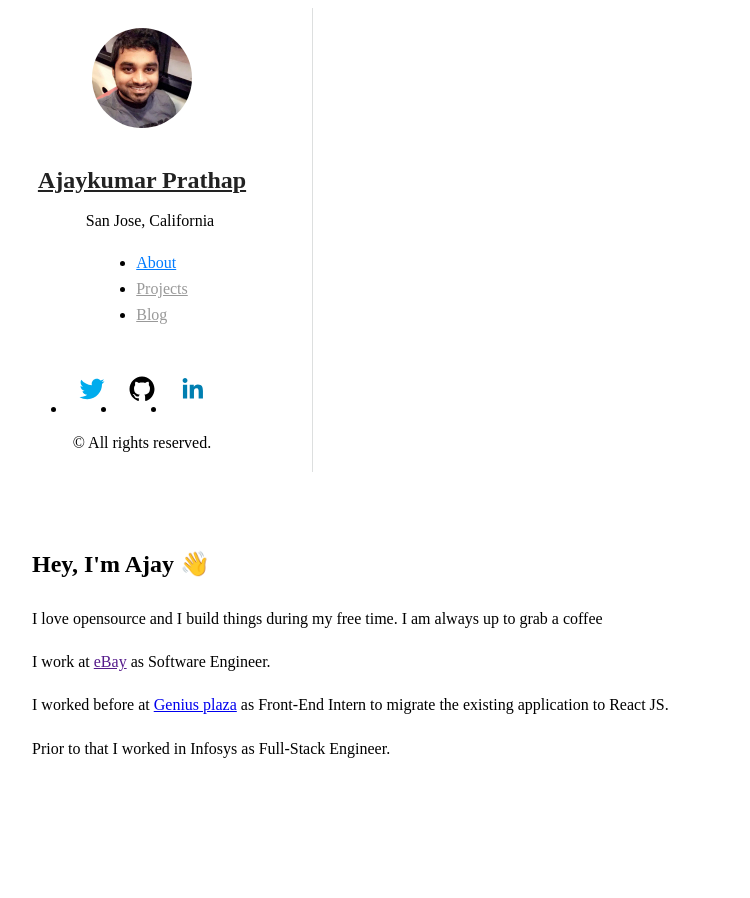
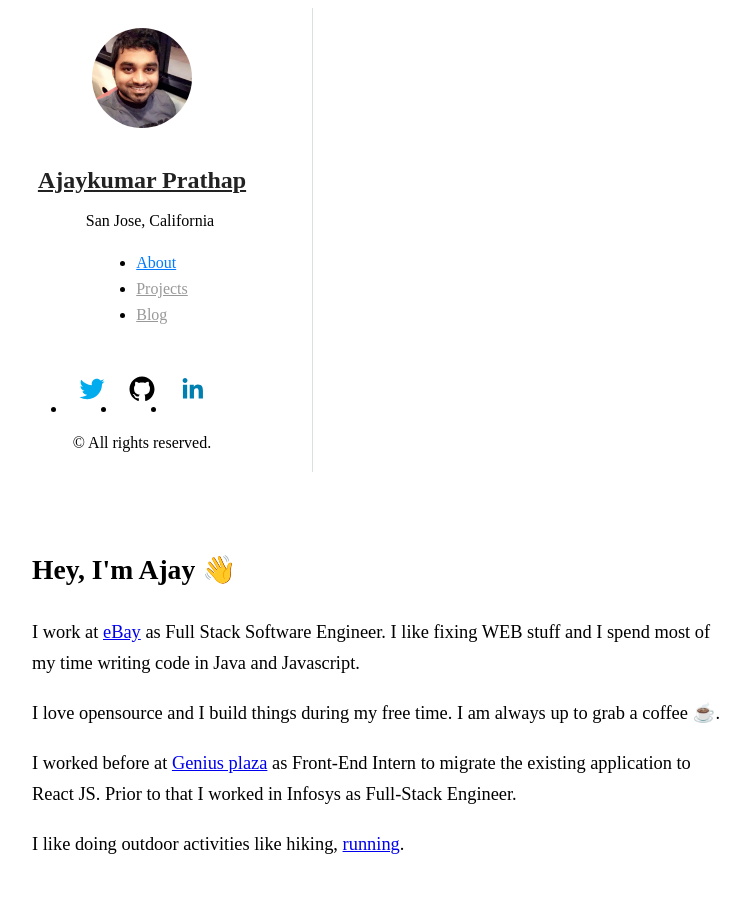
Before and after one commit to pajaydev/ajaykumar, a Gatsby site: page /about in a window 1280 px wide. Shown: the whole page, without its empty margins (133-883 px from the left). Before the commit the page ends 806 px from the top, so only its background shows below. Built offline with nearby package versions, Linux system fonts and the light colour scheme; Gatsby itself is replaced by a stand-in of ours.

Commit message:
modified about and added stylings

```diff
--- a/src/components/card.js
+++ b/src/components/card.js
@@ -1,10 +1,11 @@
 import React from 'react';
+import arrow from '../images/arrow.png';
 import './card.css';
 
 export default ({title, desc, pills, link}) => {
     return (
         <div className="card">
-            <h4 className="card__title"><a href={link} target="_blank">{title}<span className="card__arrow">👉</span></a></h4>
+            <h4 className="card__title"><a href={link} target="_blank">{title}<span className="card__arrow"><img src={arrow} /></span></a></h4>
             <div className="card__desc">{desc}</div>
             <div className="card__pills">
                 {pills.map((pill) => {
--- a/src/components/layout.css
+++ b/src/components/layout.css
@@ -31,6 +31,7 @@
   margin: 0 2.5rem;
   margin-top: 2rem;
   line-height: 1.7;
+  font-size: 1.15rem;
 }
 
 .container a:hover {
--- a/src/pages/about.js
+++ b/src/pages/about.js
@@ -6,10 +6,10 @@ export default () => {
         <Layout>
             <div className="blog">
                 <h1>Hey, I'm Ajay <span className="wave">👋</span></h1>
-                <p>I love opensource and I build things during my free time. I am always up to grab a coffee</p>
-                <p>I work at <a href="">eBay</a> as Software Engineer.</p>
-                <p>I worked before at <a href="https://www.geniusplaza.com/en/">Genius plaza</a> as Front-End Intern to migrate the existing application to React JS.</p>
-                <p>Prior to that I worked in Infosys as Full-Stack Engineer.</p>
+                <p>I work at <a href="https://www.ebay.com/">eBay</a> as Full Stack Software Engineer. I like fixing WEB stuff and I spend most of my time writing code in Java and Javascript.</p>
+                <p>I love opensource and I build things during my free time. I am always up to grab a coffee ☕️.</p>
+                <p>I worked before at <a href="https://www.geniusplaza.com/en/">Genius plaza</a> as Front-End Intern to migrate the existing application to React JS. Prior to that I worked in Infosys as Full-Stack Engineer.</p>
+                <p>I like doing outdoor activities like hiking, <a href="https://www.strava.com/athletes/20540376">running</a>.</p>
             </div>
         </Layout>
     )
--- a/src/styles/global.css
+++ b/src/styles/global.css
@@ -32,7 +32,7 @@ li {
   list-style: none;
 }
 
-a {
+a, a:hover {
   text-decoration: none;
   background-color: transparent;
 }
```
Also changed, not shown: src/components/card.css (+7 -3 lines).
